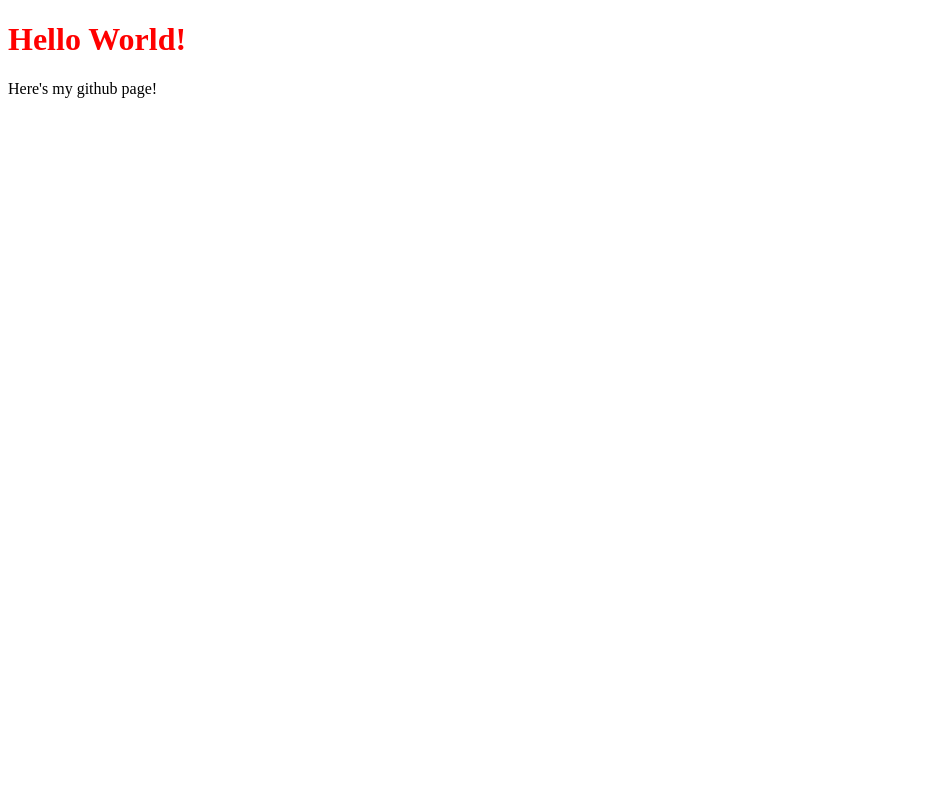
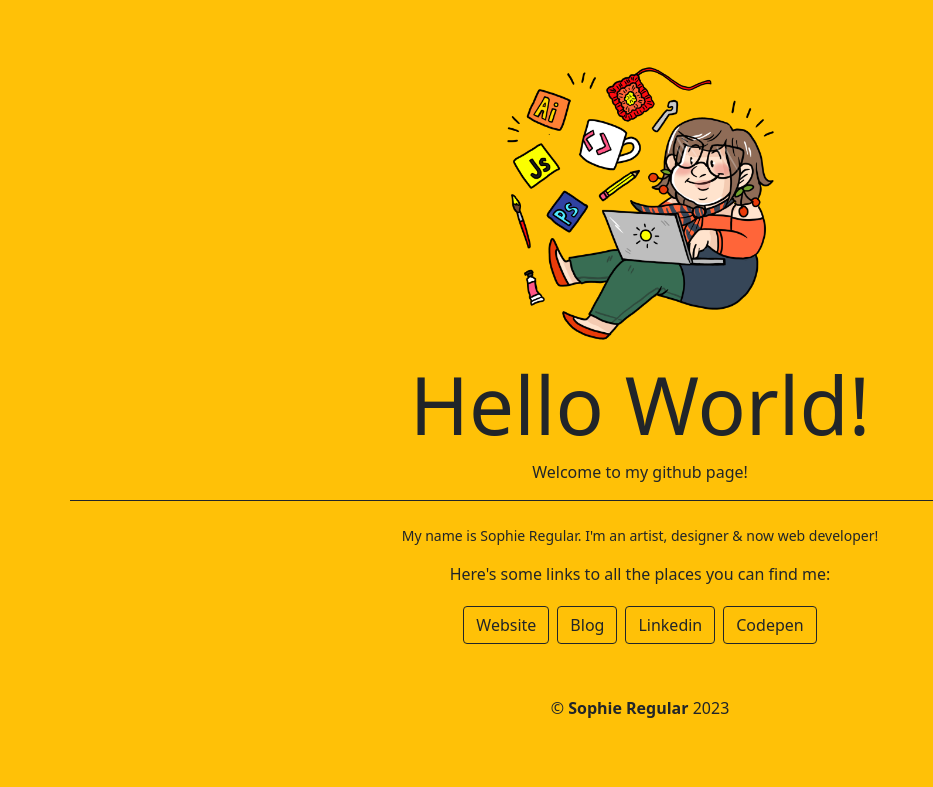
Before and after one commit to Sophieregular/sophieregular.github.io, a plain HTML site: page index.html in a window 1280 px wide. Shown: the whole page, without its empty margins (0-933 px from the left). Drawn offline with nearby package versions, Linux system fonts and the light colour scheme.

Commit message:
Added styling and content

```diff
--- a/index.html
+++ b/index.html
@@ -5,9 +5,28 @@
     <meta name="viewport" content="width=device-width, initial-scale=1.0">
     <title>Document</title>
     <link rel="stylesheet" href="style.css">
+    <link href="https://cdn.jsdelivr.net/npm/bootstrap@5.0.2/dist/css/bootstrap.min.css" rel="stylesheet" integrity="sha384-EVSTQN3/azprG1Anm3QDgpJLIm9Nao0Yz1ztcQTwFspd3yD65VohhpuuCOmLASjC" crossorigin="anonymous">
+    <script src="https://cdn.jsdelivr.net/npm/@popperjs/core@2.9.2/dist/umd/popper.min.js" integrity="sha384-IQsoLXl5PILFhosVNubq5LC7Qb9DXgDA9i+tQ8Zj3iwWAwPtgFTxbJ8NT4GN1R8p" crossorigin="anonymous"></script>
+<script src="https://cdn.jsdelivr.net/npm/bootstrap@5.0.2/dist/js/bootstrap.min.js" integrity="sha384-cVKIPhGWiC2Al4u+LWgxfKTRIcfu0JTxR+EQDz/bgldoEyl4H0zUF0QKbrJ0EcQF" crossorigin="anonymous"></script>
 </head>
-<body>
-    <h1>Hello World!</h1>
-    <p>Here's my github page!</p>
+<body class="bg-warning">
+    <header class="container col justify-content-center text-center pt-5 border-bottom border-dark">
+        <img class="img-fluid justify-content-center pb-2" src="/Sophie - Profile.png" alt="soph-logo" width="300" height="300">
+        <h1 class="display-1">Hello World!</h1>
+    <p>Welcome to my github page!</p>
+</header>
+<main class="container col justify-content-center text-center pt-4">
+    <p class="small">My name is Sophie Regular. I'm an artist, designer & now web developer!</p>
+    <p class="">Here's some links to all the places you can find me:</p>
+    <div class="container justify-content-center d-inline-flex col-4">
+        <a class="btn m-1 btn-outline-dark" href="https://www.madebysophart.com/" role="button">Website</a>
+        <a class="btn m-1 btn-outline-dark" href="https://fabulous-monstera-97ee85.netlify.app/" role="button">Blog</a>
+        <a class="btn m-1 btn-outline-dark" href="https://www.linkedin.com/in/madebysoph/" role="button">Linkedin</a>
+        <a class="btn m-1 btn-outline-dark" href="https://codepen.io/SophieRegular" role="button">Codepen</a>
+    </div>
+</main>
+<footer class="container col justify-content-center text-center py-5">
+<p>&#169; <strong>Sophie Regular</strong> 2023</p>
+</footer>
 </body>
 </html>
--- a/style.css
+++ b/style.css
@@ -1,2 +1,2 @@
 
-h1 {color:red;}
+/* h1 {color:red;} */
```
Also changed, not shown: Sophie - Profile.PNG (added), soph - logo.jpg (added).
